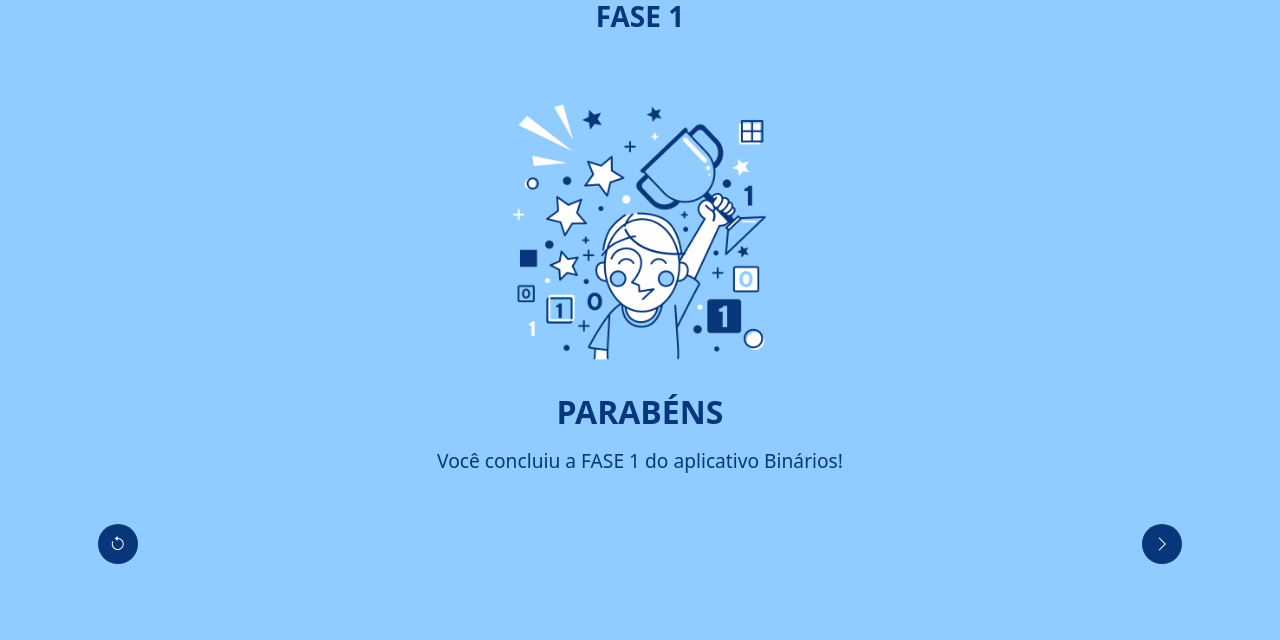
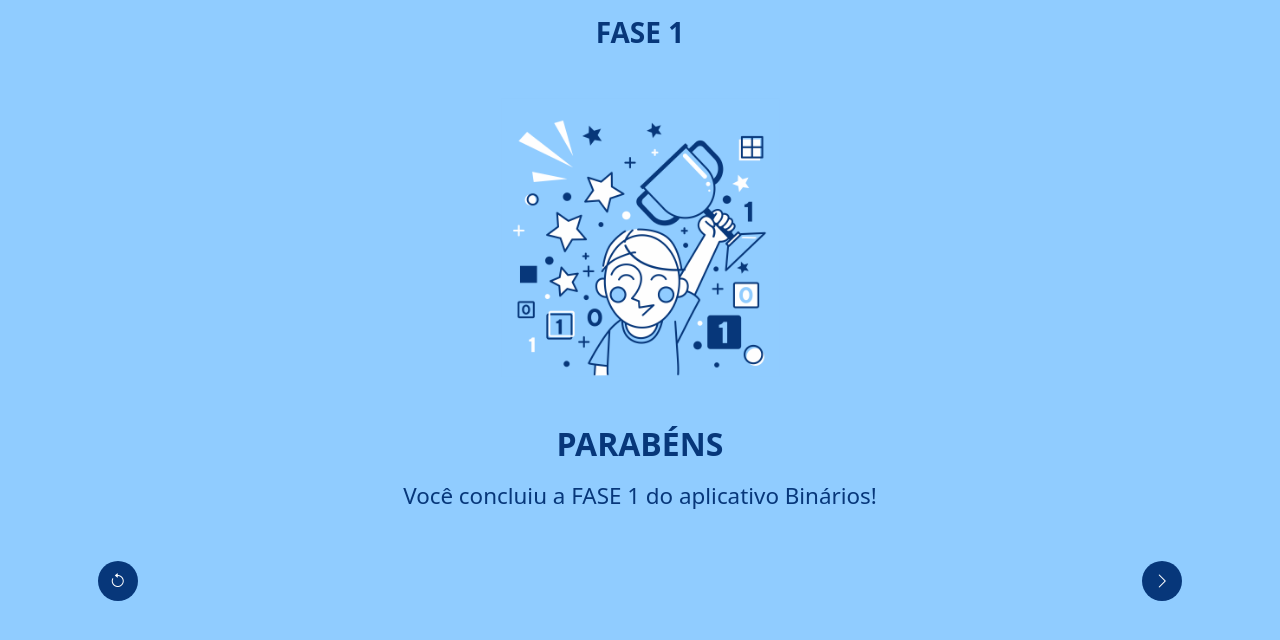
Before and after one commit to WyllianYurk77/plugged-computing-web-front, an Angular app: page /fase-1-4 in a window 1280 px wide. Shown: the top 640 px of the page. Built offline with nearby package versions, Linux system fonts and the light colour scheme.

Commit message:
#17: ajustes na visualização

```diff
--- a/src/app/components/levels/one/screen-four/screen-four.component.css
+++ b/src/app/components/levels/one/screen-four/screen-four.component.css
@@ -25,12 +25,12 @@ body {
 
 h2,h3 {
   color: #07377A;
-  margin-bottom: 1rem;
+  margin: 1rem;
 }
 
 p {
   color: #07377A;
-  font-size: 1.2rem;
+  font-size: 1.4rem;
 }
 
 .nav-buttons {
--- a/src/app/components/levels/one/screen-three/screen-three.component.html
+++ b/src/app/components/levels/one/screen-three/screen-three.component.html
@@ -8,7 +8,7 @@
 </head>
 <body>
   <div class="container">
-    <div><a routerLink="/fase-1-1"><i class="bi bi-chevron-left"></i></a></div>
+    <div><a routerLink="/fase-1-2"><i class="bi bi-chevron-left"></i></a></div>
     <div class="content">
       <h3><strong>FASE 1</strong></h3>
       <p>Pressione os cartões para mostrar/ocultar seus pontos.</p>
```
